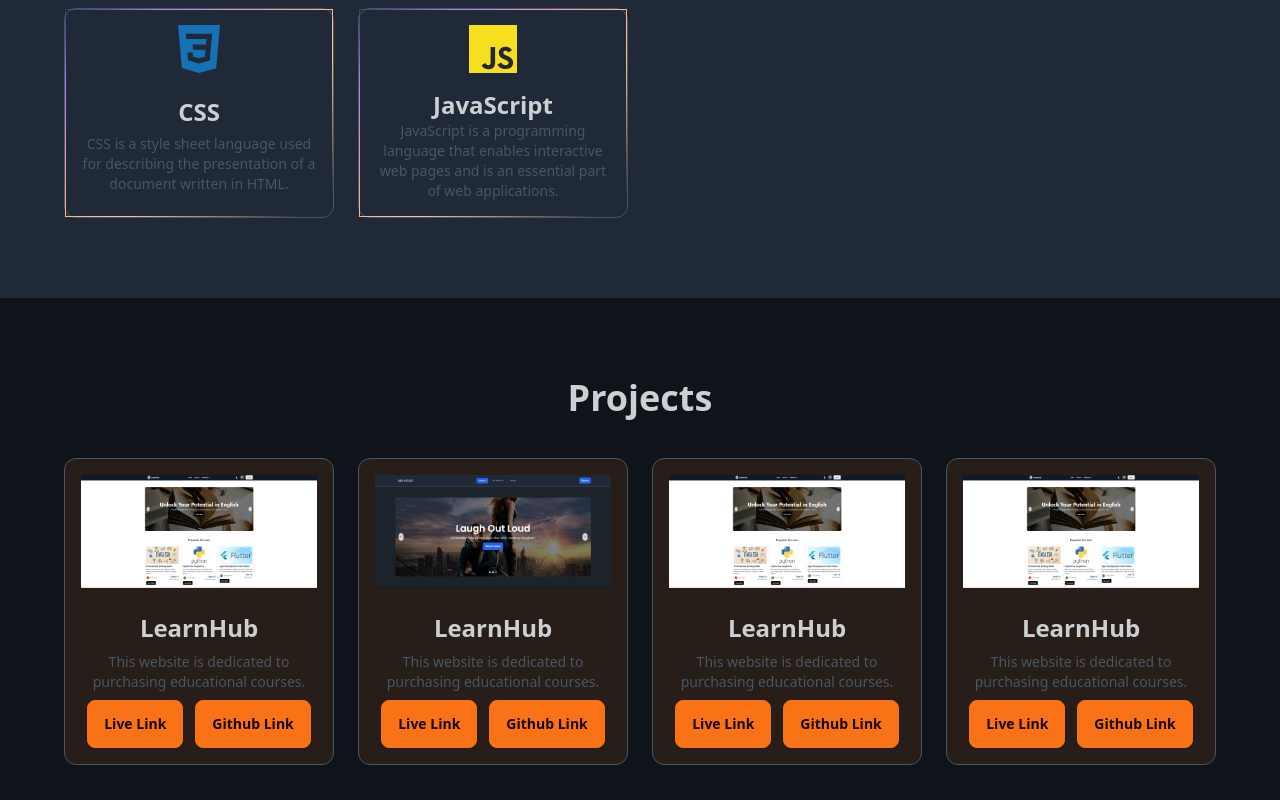
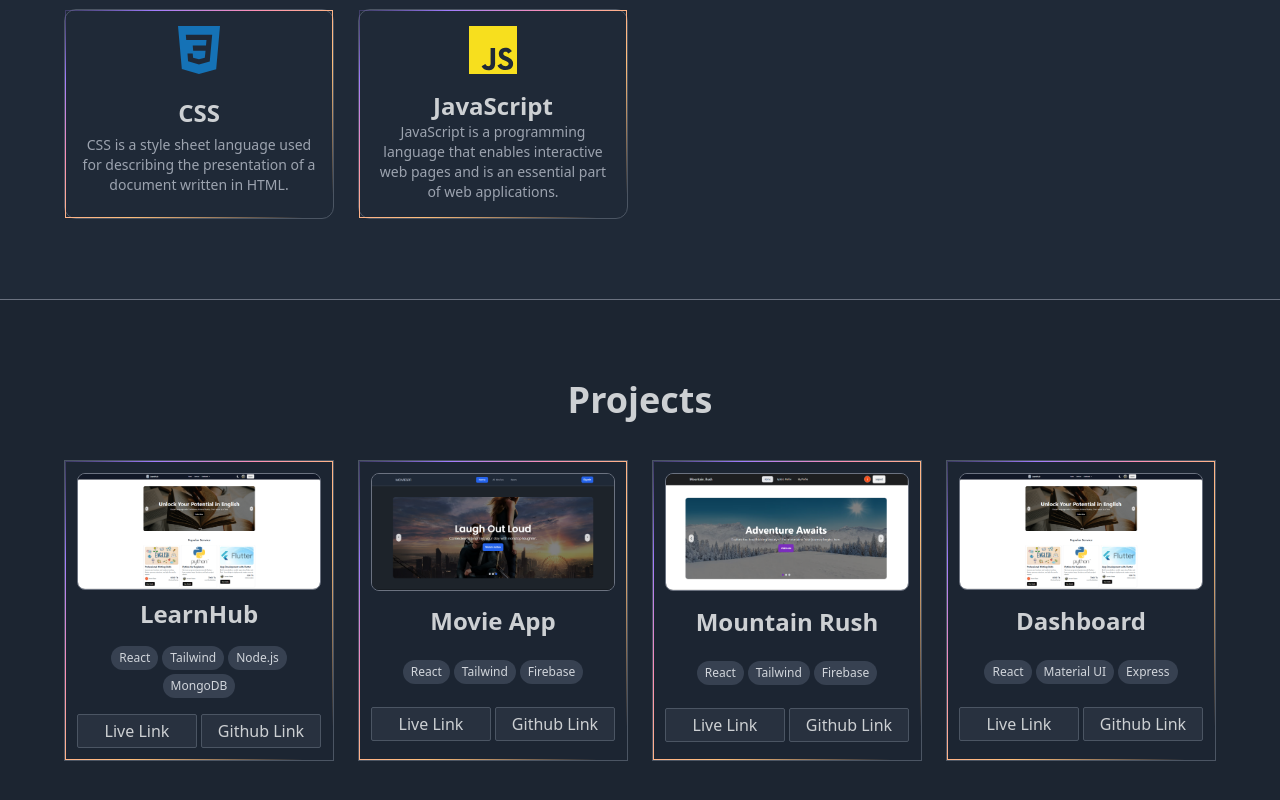
Before and after one commit to jamanhasan01/JHPortfolio, a React (Vite) app: page / in a window 1280 px wide. Shown: the part 1280-2080 px from the top of the page. Built offline with nearby package versions, Linux system fonts and the light colour scheme.

Commit message:
i have added 1 project card

```diff
--- a/src/index.css
+++ b/src/index.css
@@ -7,3 +7,9 @@
     @apply sm:max-w-6xl mx-auto py-20 px-4 md:px-0
   }
 }
+
+@layer components{
+  .button{
+    @apply px-2 py-1 bg-gray-600 bg-opacity-25 border-gray-600 border hover:bg-gray-500 hover:text-white text-base font-normal rounded-sm duration-150
+  }
+}
--- a/src/pages/Home/About.jsx
+++ b/src/pages/Home/About.jsx
@@ -4,7 +4,7 @@ import { IoMdFootball } from "react-icons/io";
 
 const About = () => {
   return (
-    <section className=" py-12">
+    <section className=" py-12 border-t border-gray-600">
       <div className="container mx-auto px-6">
         <h2 className="text-3xl font-bold text-center mb-8">
           About Me
--- a/src/pages/Home/Contact.jsx
+++ b/src/pages/Home/Contact.jsx
@@ -35,7 +35,7 @@ const Contact = () => {
   };
 
   return (
-    <section className="bg-secondary bg-opacity-5">
+    <section className="bg-secondary bg-opacity-5 border-y border-gray-600">
 
       <div className="container grid md:grid-cols-2 items-center gap-10">
         <div className="space-y-2">
@@ -90,14 +90,14 @@ const Contact = () => {
                 id="message"
                 name="message" // Matches {{message}} in the template
                 placeholder="Message"
-                className="input input-bordered h-24"
+                className="input input-bordered  h-24"
                 required
               ></textarea>
             </div>
             {/* Hidden input for `to_name` */}
             <input type="hidden" name="to_name" value="Jaman Hasan" />
             <div className="form-control mt-6">
-              <button type="submit" className="btn btn-primary">
+              <button type="submit" className="button py-3  ">
                 Send Message
               </button>
             </div>
--- a/src/pages/Home/Hero.jsx
+++ b/src/pages/Home/Hero.jsx
@@ -17,7 +17,7 @@ const Hero = () => {
           {/* Left Column - Content */}
           <div className="flex-1 flex flex-col items-start gap-6 text-center lg:text-left">
             <BoxReveal boxColor={"#f97316"} duration={0.5}>
-            <h3 className="font-bold border rounded-full px-4 py-1 text-primary border-primary inline-block">
+            <h3 className="font-normal bg-slate-600 bg-opacity-30 border rounded-full px-4 py-1 text-primary border-primary inline-block">
               Hey there 👋
             </h3>
             </BoxReveal>
@@ -90,7 +90,7 @@ const Hero = () => {
             <a
               href={resume}
               download
-              className="btn btn-primary px-6 py-3 rounded-lg font-medium hover:bg-opacity-90 transition-all"
+              className="button border-primary text-primary hover:bg-primary py-2"
             >
               Download Resume
             </a>
--- a/src/pages/Home/Projects.jsx
+++ b/src/pages/Home/Projects.jsx
@@ -1,64 +1,83 @@
 import Title from '../../Components/Title'
 import learnhub from './images/learnhub.png'
 import movies from './images/movie.png'
+import mountainRush from './images/mountainRush.png'
+
+import ShineBorderDemo from '../../Components/ShineBorderDemo';
+
+
+const projectsData = [
+  {
+    id: 1,
+    image: learnhub,
+    title: "LearnHub",
+    features: ["React", "Tailwind", "Node.js", "MongoDB"],
+    liveLink: "https://learnhub01.surge.sh/",
+    githubLink: "https://learnhub01.surge.sh/"
+  },
+  {
+    id: 2,
+    image: movies,
+    title: "Movie App",
+    features: ["React", "Tailwind", "Firebase"],
+    liveLink: "https://movies01.surge.sh/",
+    githubLink: "https://learnhub01.surge.sh/"
+  },
+  {
+    id: 3,
+    image: mountainRush,
+    title: "Mountain Rush",
+    features: ["React", "Tailwind", "Firebase"],
+    liveLink: "https://mountainRush.surge.sh/",
+    githubLink: "https://learnhub01.surge.sh/"
+  },
+  {
+    id: 4,
+    image: learnhub,
+    title: "Dashboard",
+    features: ["React", "Material UI", "Express"],
+    liveLink: "https://learnhub01.surge.sh/",
+    githubLink: "https://learnhub01.surge.sh/"
+  }
+];
+
 const Projects = () => {
   return (
-      <section className='bg-black/50'>
-          <div className="container mx-auto px-4 py-8">
-            <Title title={'Projects'}></Title>
-            <div className="grid sm:grid-cols-2 md:grid-cols-3 lg:grid-cols-4  gap-6">
-              {/* Card 1 */}
-              <div className=" bg-primary bg-opacity-10 gap-2 flex flex-col justify-between items-center text-center border p-4 border-gray-600 rounded-xl  w-full">
-                <img className="w-full  mb-4" src={learnhub} alt="React.js" />
-                <h3 className="text-2xl font-semibold">LearnHub</h3>
-                <p className="text-sm text-gray-600 ">
-                This website is dedicated to purchasing educational courses.
-                </p>
-                <div className='flex gap-3'>
-                <button className='btn btn-primary'><a href="https://learnhub01.surge.sh/" target='_blank'>Live Link</a></button>
-                <button className='btn btn-primary'><a href="https://learnhub01.surge.sh/" target='_blank'>Github Link</a></button>
-                </div>
+    <section className='bg-black/10'>
+      <div className="container mx-auto px-4 py-8">
+        <Title title={'Projects'}></Title>
+        <div className="grid sm:grid-cols-2 md:grid-cols-3 lg:grid-cols-4 gap-6">
+          {projectsData.map((project) => (
+            <div key={project.id} className="bg-slate-800 bg-opacity-10 relative flex flex-col justify-between items-center text-center border p-3 border-gray-600  w-full">
+              <img className="w-full mb-2 border border-gray-500 rounded-lg" src={project.image} alt={project.title} />
+              <h3 className="text-2xl font-semibold">{project.title}</h3>
+
+              {/* Features/Tech Stack Tags */}
+              <div className="flex flex-wrap justify-center gap-1 my-4 w-full">
+                {project.features.map((feature, index) => (
+                  <span
+                    key={index}
+                    className="px-2 py-1 text-xs bg-gray-700 rounded-full text-gray-300"
+                  >
+                    {feature}
+                  </span>
+                ))}
               </div>
 
-              {/* Card 2 */}
-              <div className=" bg-primary bg-opacity-10 gap-2 flex flex-col justify-between items-center text-center border p-4 border-gray-600 rounded-xl  w-full">
-                <img className="w-full  mb-4" src={movies} alt="React.js" />
-                <h3 className="text-2xl font-semibold">LearnHub</h3>
-                <p className="text-sm text-gray-600 ">
-                This website is dedicated to purchasing educational courses.
-                </p>
-                <div className='flex gap-3'>
-                <button className='btn btn-primary'><a href="https://movies01.surge.sh/" target='_blank'>Live Link</a></button>
-                <button className='btn btn-primary'><a href="https://learnhub01.surge.sh/" target='_blank'>Github Link</a></button>
-                </div>
+              <div className='flex gap-1  w-full'>
+                <button className='button flex-1'>
+                  <a href={project.liveLink} target='_blank' rel="noopener noreferrer">Live Link</a>
+                </button>
+                <button className='button flex-1'>
+                  <a href={project.githubLink} target='_blank' rel="noopener noreferrer">Github Link</a>
+                </button>
               </div>
-              {/* Card 3 */}
-              <div className=" bg-primary bg-opacity-10 gap-2 flex flex-col justify-between items-center text-center border p-4 border-gray-600 rounded-xl  w-full">
-                <img className="w-full  mb-4" src={learnhub} alt="React.js" />
-                <h3 className="text-2xl font-semibold">LearnHub</h3>
-                <p className="text-sm text-gray-600 ">
-                This website is dedicated to purchasing educational courses.
-                </p>
-                <div className='flex gap-3'>
-                <button className='btn btn-primary'><a href="https://learnhub01.surge.sh/" target='_blank'>Live Link</a></button>
-                <button className='btn btn-primary'><a href="https://learnhub01.surge.sh/" target='_blank'>Github Link</a></button>
-                </div>
-              </div>
-              {/* Card 4 */}
-              <div className="bg-primary bg-opacity-10  gap-2 flex flex-col justify-between items-center text-center border p-4 border-gray-600 rounded-xl  w-full">
-                <img className="w-full  mb-4" src={learnhub} alt="React.js" />
-                <h3 className="text-2xl font-semibold">LearnHub</h3>
-                <p className="text-sm text-gray-600 ">
-                This website is dedicated to purchasing educational courses.
-                </p>
-                <div className='flex gap-3'>
-                <button className='btn btn-primary'><a href="https://learnhub01.surge.sh/" target='_blank'>Live Link</a></button>
-                <button className='btn btn-primary'><a href="https://learnhub01.surge.sh/" target='_blank'>Github Link</a></button>
-                </div>
-              </div>
+              <ShineBorderDemo/>
             </div>
-          </div>
-        </section>
+          ))}
+        </div>
+      </div>
+    </section>
   )
 }
 
--- a/src/pages/Home/Skils.jsx
+++ b/src/pages/Home/Skils.jsx
@@ -79,7 +79,7 @@ const Skils = () => {
   ];
 
   return (
-    <section>
+    <section className="bg-slate-750 border-y border-gray-500">
       <div className="container mx-auto px-4 py-8">
         <h1 className="text-4xl font-bold mb-10 text-center">Skills & Services</h1>
         <div className="grid sm:grid-cols-2 md:grid-cols-3 lg:grid-cols-4 gap-6">
@@ -92,7 +92,7 @@ const Skils = () => {
                 {skill.icon}
               </div>
               <h3 className="text-2xl font-semibold">{skill.name}</h3>
-              <p className="text-sm text-gray-600">{skill.description}</p>
+              <p className="text-sm text-gray-400">{skill.description}</p>
               <ShineBorderDemo />
             </div>
           ))}
--- a/src/shared/Footer.jsx
+++ b/src/shared/Footer.jsx
@@ -2,7 +2,7 @@ import React from "react";
 
 const Footer = () => {
   return (
-    <footer className="footer footer-center bg-slate-500 text-primary-content p-10">
+    <footer className="footer footer-center bg-primary  text-primary-content p-10">
     <aside>
       <svg
         width="50"
--- a/src/shared/Navbar.jsx
+++ b/src/shared/Navbar.jsx
@@ -2,6 +2,7 @@ import { Link } from "react-router-dom";
 import { useState, useEffect } from "react"; // Add these imports
 import logo from "../assets/logo.png";
 import ThemeMode from "../Components/ThemeMode";
+
 
 const Navbar = () => {
   const [isScrolled, setIsScrolled] = useState(false);
@@ -34,7 +35,7 @@ const Navbar = () => {
 
   return (
     <div className={`fixed left-0 top-0 w-full z-50 transition-all duration-300 `}>
-      <div className={`navbar justify-between max-w-lg rounded-full border-gray-500 py-0 mt-2 bg-slate-800 border mx-auto ${isScrolled ? "bg-opacity-70" : ""}`}>
+      <div className={`navbar justify-between max-w-lg rounded-full border-gray-500 py-0 mt-2 bg-gray-600 bg-opacity-20 relative  border mx-auto ${isScrolled ? "bg-opacity-70" : ""}`}>
         <div className="">
           <div className="dropdown">
             <div tabIndex={0} role="button" className="btn btn-ghost lg:hidden">
```
Also changed, not shown: src/pages/Home/images/mountainRush.png (added).
